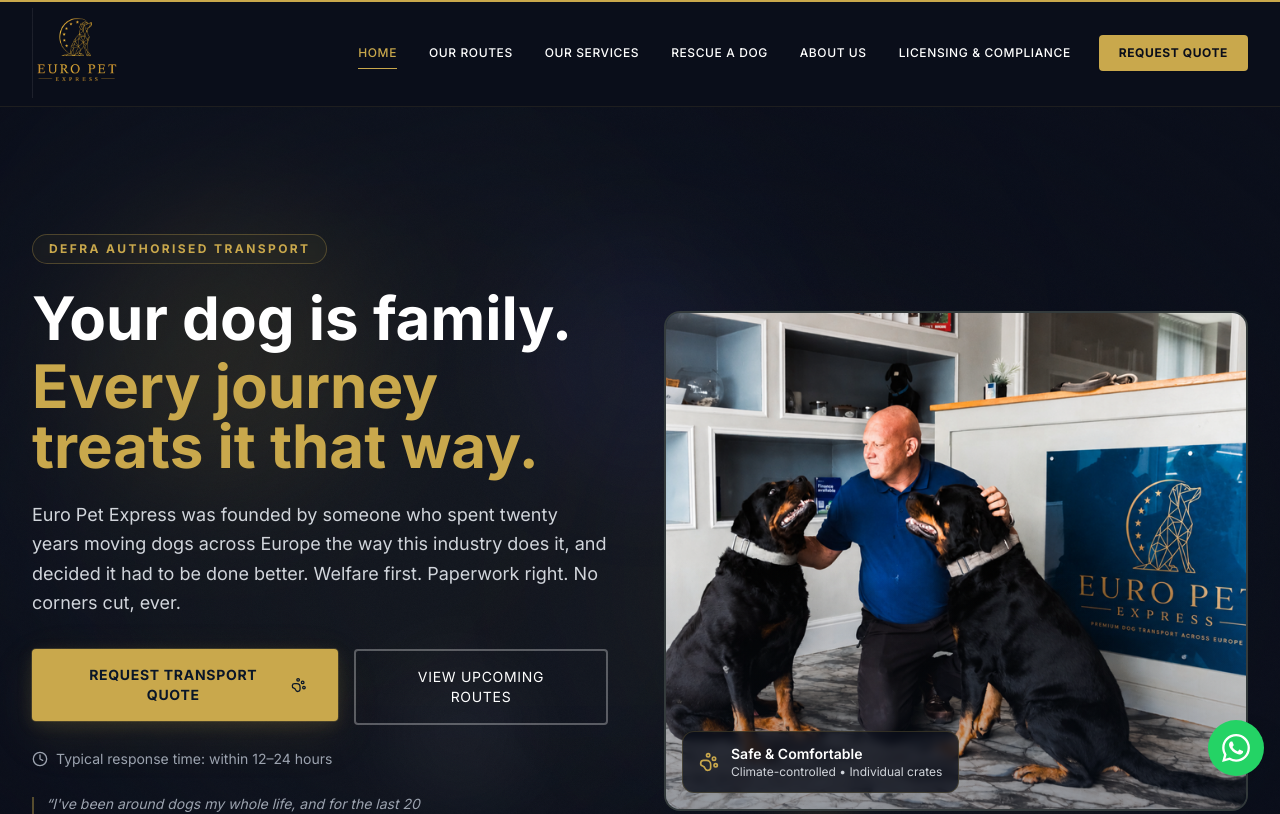
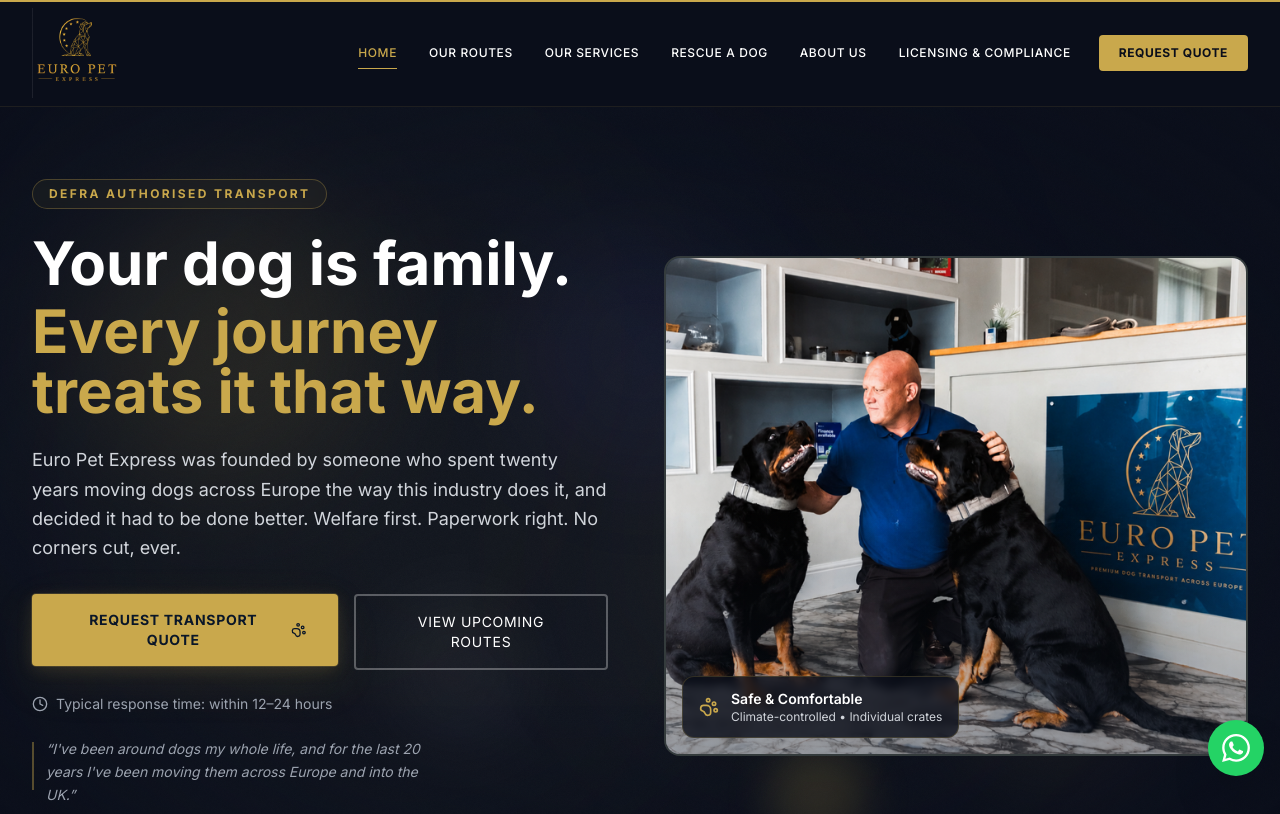
Before and after one commit to Aailaimran/EuroPet, a Next.js app: page / in a window 1280 px wide. Shown: the top 814 px of the page. Built offline with nearby package versions, Linux system fonts and the light colour scheme; a web font is replaced by a local one.

Commit message:
refactor: adjust padding in privacy and hero sections
Co-authored-by: Syeda Aaila <153416817+Aailaimran@users.noreply.github.com>

```diff
--- a/app/privacy/page.tsx
+++ b/app/privacy/page.tsx
@@ -97,7 +97,7 @@ const sections = [
 export default function PrivacyPage() {
   return (
     <div>
-      <section className="bg-navy py-20 pt-32">
+      <section className="bg-navy py-14 md:py-20">
         <div className="max-w-7xl mx-auto px-4 sm:px-6 lg:px-8 text-center">
           <span className="text-brand-gold text-xs font-semibold uppercase tracking-[0.2em] mb-3 block">LEGAL</span>
           <h1 className="font-display text-white text-3xl md:text-5xl font-bold uppercase tracking-wider mb-4">Privacy Policy</h1>
--- a/components/home/HeroSection.tsx
+++ b/components/home/HeroSection.tsx
@@ -56,7 +56,7 @@ export default function HeroSection() {
 
       {/* Layer 6: All hero content */}
       <div className="relative z-10 max-w-7xl mx-auto px-4 sm:px-6 lg:px-8 w-full">
-        <div className="flex flex-col-reverse md:grid md:grid-cols-2 gap-8 lg:gap-12 items-center min-h-[80vh] py-24 pt-32">
+        <div className="flex flex-col-reverse md:grid md:grid-cols-2 gap-8 lg:gap-12 items-center min-h-[80vh] py-12 md:py-16">
 
           {/* Left Content */}
           <div className="w-full max-w-xl">
--- a/components/ui/PageHero.tsx
+++ b/components/ui/PageHero.tsx
@@ -12,7 +12,7 @@ interface PageHeroProps {
 
 export default function PageHero({ title, subtitle, breadcrumb }: PageHeroProps) {
   return (
-    <section className="bg-[#0a0e1a] py-20 md:py-28 pt-32 md:pt-36 relative overflow-hidden">
+    <section className="bg-[#0a0e1a] py-14 md:py-20 relative overflow-hidden">
       {/* Subtle radial gradient */}
       <div
         className="absolute inset-0 pointer-events-none"
```
